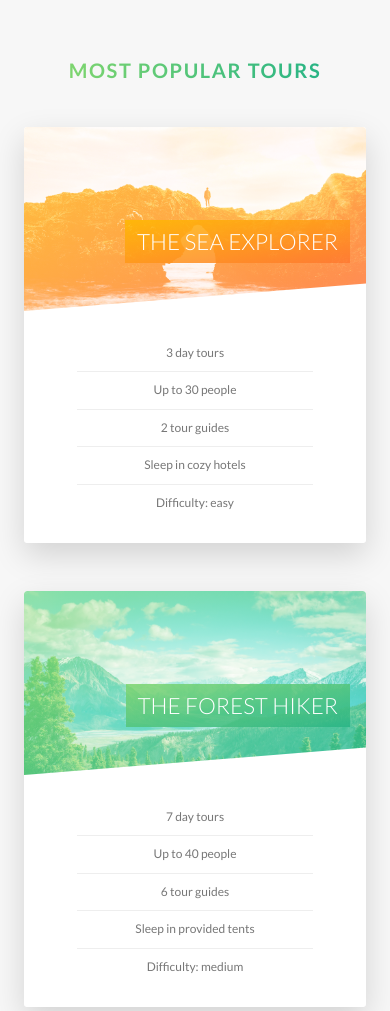
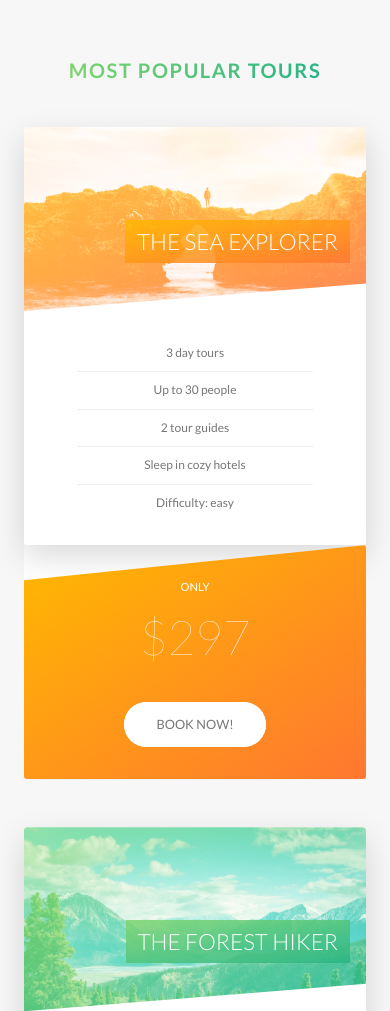
Before and after one commit to vodnalasahithi/Natours, a website: page index.html in a window 390 px wide. Shown: the part 2485-3496 px from the top of the page. Drawn offline with Linux system fonts and the light colour scheme.

Commit message:
Added media queries in card

```diff
--- a/sass/components/_card.scss
+++ b/sass/components/_card.scss
@@ -184,4 +184,42 @@
     font-size: 6rem;
     font-weight: 100;
   }
+
+  @include respond(tab-port) {
+    height: auto;
+    border-radius: 3px;
+    background-color: $color-white;
+    &__side {
+      height: auto;
+      position: relative;
+
+      &--back {
+        transform: rotateY(0);
+        clip-path: polygon(0 15%, 100% 0, 100% 100%, 0% 100%);
+      }
+    }
+
+    &:hover &__side--front {
+      transform: rotateY(0);
+    }
+
+    // FRONT SIDE STYLING
+
+    &__cta {
+      position: relative;
+      top: 0%;
+      left: 0%;
+      transform: translate(0);
+      width: 100%;
+      padding: 4rem;
+    }
+
+    &__price-box {
+      margin-bottom: 3rem;
+    }
+
+    &__price-value {
+      font-size: 6rem;
+    }
+  }
 }
```
Also changed, not shown: css/style.css.
